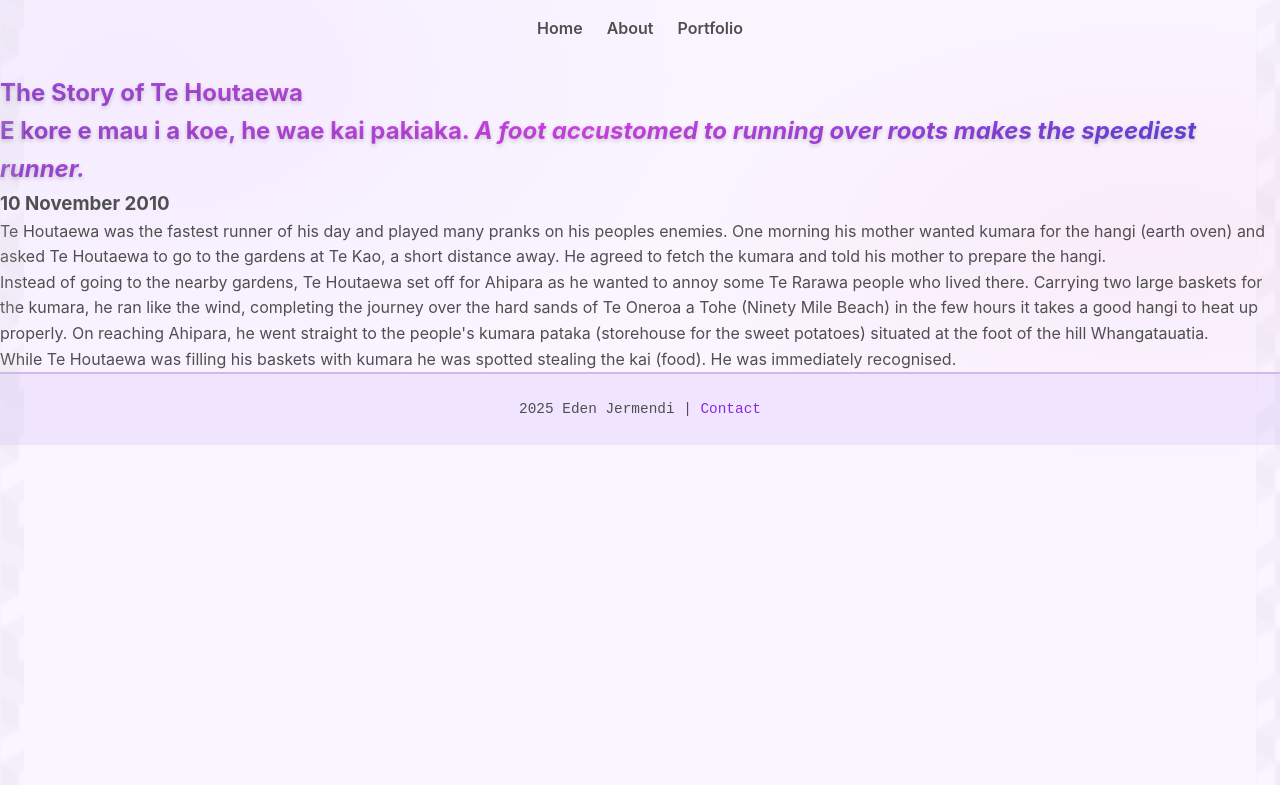
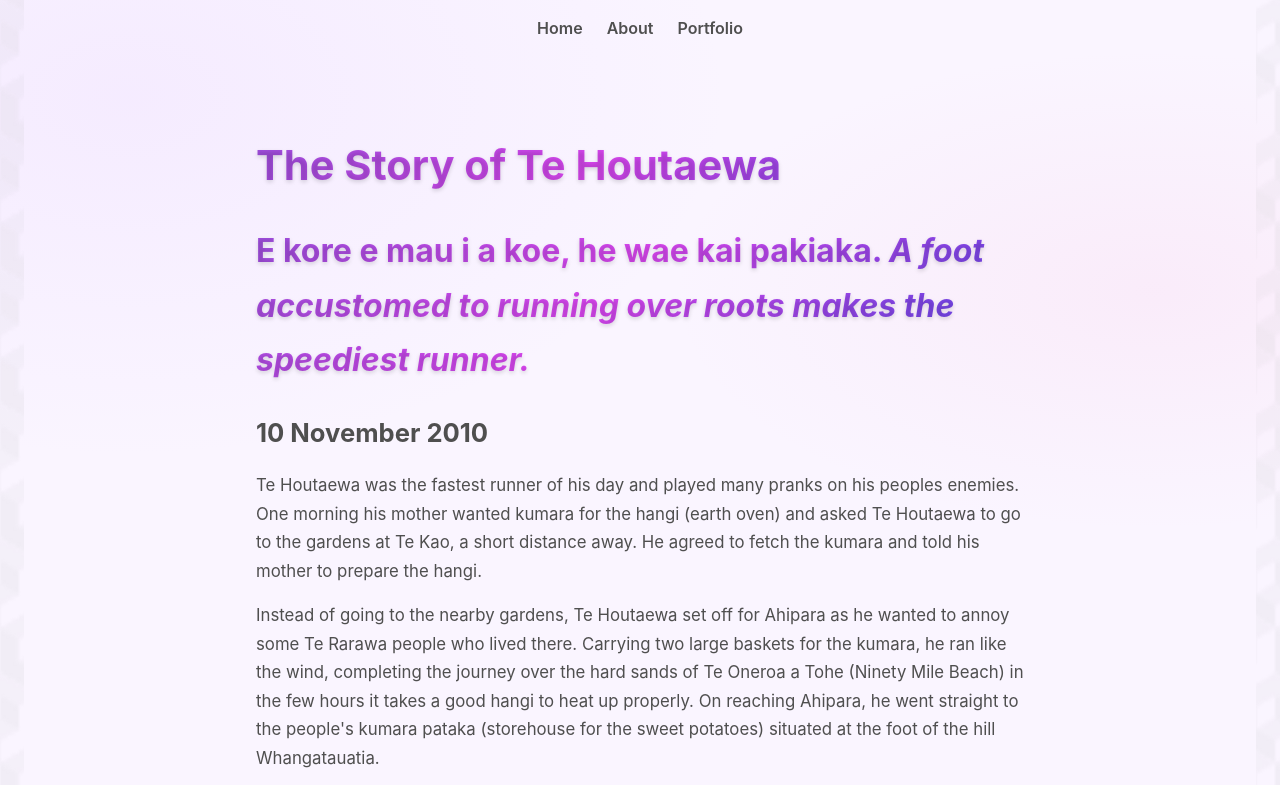
Before and after one commit to eden-jermendi/eden-jermendi.github.io, a plain HTML site: page blog/te-houtaewa-template.html in a window 1280 px wide. Shown: the top 785 px of the page. Drawn offline with Linux system fonts and the light colour scheme.

Commit message:
fix: constrain external blog post layout and unify styles - add .blog-post styles with max-width, centered layout, left-aligned text - match heading gradient and typography to index page vibe - style code and pre blocks consistently with Fira Code + background - prevent text from stretching full width on large screens - keep blog posts visually cohesive with main container sections

```diff
--- a/styles/main.css
+++ b/styles/main.css
@@ -289,3 +289,63 @@ footer a {
     gap: 0.8rem;
   }
 }
+
+.blog-post {
+  max-width: 800px;
+  margin: 0 auto;
+  padding: 2rem 1rem;
+  text-align: left;
+  line-height: 1.7;
+  color: var(--ink);
+}
+
+.blog-post h1,
+.blog-post h2,
+.blog-post h3 {
+  margin: 1.5rem 0 1rem;
+  font-weight: 700;
+}
+
+.blog-post h1 {
+  font-size: clamp(2rem, 5vw, 2.6rem);
+}
+
+.blog-post h2 {
+  font-size: clamp(1.6rem, 4vw, 2rem);
+}
+
+.blog-post h3 {
+  font-size: clamp(1.3rem, 3.5vw, 1.6rem);
+}
+
+.blog-post h1,
+.blog-post h2 {
+  background: linear-gradient(135deg, #9d4edd 0%, #d946ef 45%, #4f46e5 100%);
+  background-clip: text;
+  -webkit-background-clip: text;
+  -webkit-text-fill-color: transparent;
+  text-shadow: 0 1.5px 4px rgba(0, 0, 0, 0.15);
+}
+
+.blog-post p {
+  margin-bottom: 1rem;
+  font-size: 1.05rem;
+}
+
+.blog-post code {
+  font-family: 'Fira Code', monospace;
+  background: #f0e4ff;
+  padding: 0.2em 0.4em;
+  border-radius: 4px;
+  font-size: 0.95rem;
+}
+
+.blog-post pre {
+  background: #f0e4ff;
+  padding: 1rem;
+  border-radius: 8px;
+  overflow-x: auto;
+  font-family: 'Fira Code', monospace;
+  font-size: 0.95rem;
+  margin: 1.5rem 0;
+}
```
